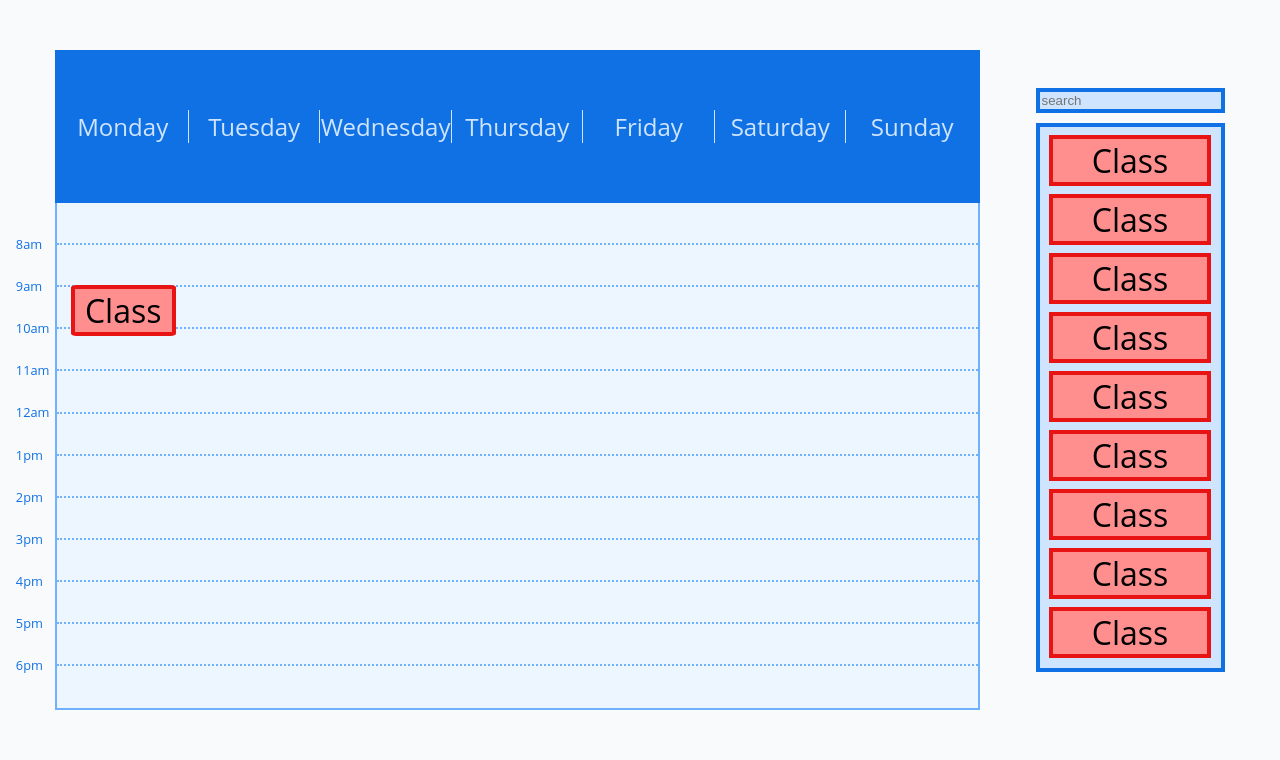
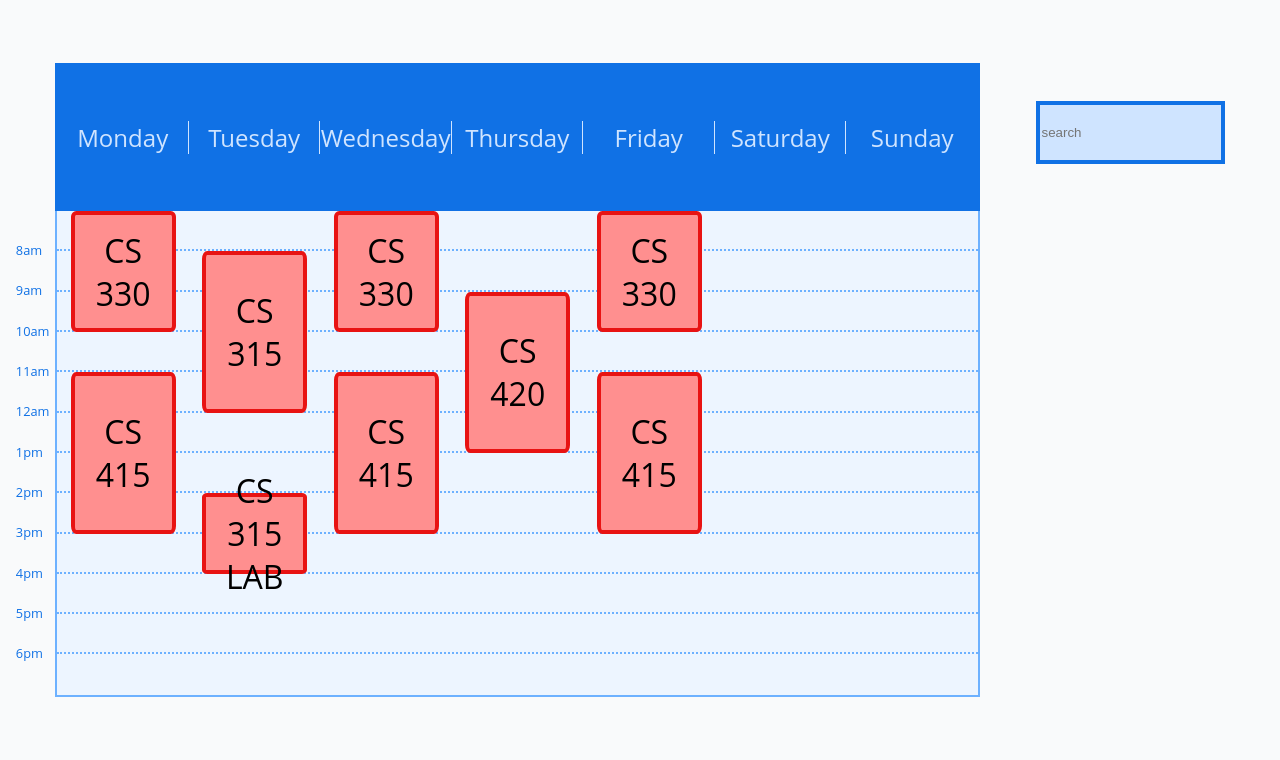
Before and after one commit to jerling2/project-2, a Django app: page /schedulebuilder/ in a window 1280 px wide. Shown: the part 40-800 px from the top of the page. Run offline with Django 4.2, Linux system fonts and the light colour scheme; parts of the project's set-up code (start-up, migrations or seed data) failed here and were passed over.

Commit message:
schedule builder with dummy values

```diff
--- a/project/static/schedule-builder.css
+++ b/project/static/schedule-builder.css
@@ -86,12 +86,9 @@
   display: flex;
   flex-direction: column;
   justify-content: center;
-  grid-column: 1 / 2;
-  grid-row: 3;
   margin-left: 10%;
   margin-right: 10%;
   border-radius: 5%;
-  margin-bottom: 5%;
   background-color: #ff8f8f;
   border: 4px #e81313 solid;
 }
@@ -143,7 +140,7 @@
 }
 
 .class-selection-classes-container {
-  display: flex;
+  display: none;
   flex-direction: column;
   background-color: #CFE4FF;
   border: 4px #1071E5 solid;
@@ -170,3 +167,49 @@
   text-align: center;
   font-size: 2em;
 }
+
+#class-1 {
+  grid-row: 1 / 4;
+  grid-column: 1 / 1;
+}
+
+#class-2 {
+  grid-row: 5 / 9;
+  grid-column: 1 / 1;
+}
+
+#class-3 {
+  grid-row: 1 / 4;
+  grid-column: 3 / 3;
+}
+
+#class-4 {
+  grid-row: 5 / 9;
+  grid-column: 3 / 3;
+}
+
+#class-5 {
+  grid-row: 1 / 4;
+  grid-column: 5 / 5;
+}
+
+#class-6 {
+  grid-row: 5 / 9;
+  grid-column: 5 / 5;
+}
+
+#class-7 {
+  grid-row: 2 / 6;
+  grid-column: 2 / 2;
+}
+
+#class-8 {
+  grid-row: 8 / 10;
+  grid-column: 2 / 2;
+}
+
+
+#class-9 {
+  grid-row: 3 / 7;
+  grid-column: 4 / 4;
+}
--- a/project/static/schedule-builder.js
+++ b/project/static/schedule-builder.js
@@ -1,6 +1,25 @@
 const schedule_builder_container = document.querySelector(".schedule-builder-content-container");
 const schedule_builder_overlay =  document.querySelector(".schedule-builder-content-overlay");
+const class_buttons = document.querySelectorAll(".class-selection-class-container");
 const time_text =  document.querySelectorAll(".time-text");
+const classes = document.querySelectorAll(".schedule-builder-class-container");
+
+const button_clicks = () => {
+    class_buttons.forEach(btn => {
+        btn.addEventListener("click", () => {
+            let class_name = btn.firstElementChild.innerHTML.split(' ').join('-');
+            let classes = document.querySelectorAll(`.${class_name}`);
+            classes.forEach(cls => {
+                if (cls.style.display == 'none') {
+                    cls.style.display = 'flex';
+                } else {
+                    cls.style.display = 'none';
+                }
+            })
+        });
+    });
+}
+
 
 const position_time_text = () => {
     let cell_height = get_cell_height();
@@ -35,4 +54,5 @@
 window.addEventListener('load', () => {
     resize_schedule_builder_overlay();
     position_time_text();
+    button_clicks();
 });
--- a/project/templates/example.html
+++ b/project/templates/example.html
@@ -45,9 +45,49 @@
   </div>
   <div class="schedule-builder-content-container">
     <div class="schedule-builder-content-overlay">
-      <div id="class-1" class="schedule-builder-class-container">
+      <div id="class-1" class="schedule-builder-class-container CS-330">
         <div class="schedule-builder-class-text">
-          Class
+          CS 330
+        </div>
+      </div>
+      <div id="class-2" class="schedule-builder-class-container CS-415">
+        <div class="schedule-builder-class-text">
+          CS 415
+        </div>
+      </div>
+      <div id="class-3" class="schedule-builder-class-container CS-330">
+        <div class="schedule-builder-class-text">
+          CS 330
+        </div>
+      </div>
+      <div id="class-4" class="schedule-builder-class-container CS-415">
+        <div class="schedule-builder-class-text">
+          CS 415
+        </div>
+      </div>
+      <div id="class-5" class="schedule-builder-class-container CS-330">
+        <div class="schedule-builder-class-text">
+          CS 330
+        </div>
+      </div>
+      <div id="class-6" class="schedule-builder-class-container CS-415">
+        <div class="schedule-builder-class-text">
+          CS 415
+        </div>
+      </div>
+      <div id="class-7" class="schedule-builder-class-container CS-315">
+        <div class="schedule-builder-class-text">
+          CS 315
+        </div>
+      </div>
+      <div id="class-8" class="schedule-builder-class-container CS-315-LAB">
+        <div class="schedule-builder-class-text">
+          CS 315 LAB
+        </div>
+      </div>
+      <div id="class-9" class="schedule-builder-class-container CS-420">
+        <div class="schedule-builder-class-text">
+          CS 420
         </div>
       </div>
     </div>
@@ -94,6 +134,21 @@
   </div>
   <div class="class-selection-classes-container">
     <div class="class-selection-class-container">
+      <div class="class-selcection-class-text">CS 315</div>
+    </div>
+    <div class="class-selection-class-container">
+      <div class="class-selcection-class-text">CS 315 LAB</div>
+    </div>
+    <div class="class-selection-class-container">
+      <div class="class-selcection-class-text">CS 330</div>
+    </div>
+    <div class="class-selection-class-container">
+      <div class="class-selcection-class-text">CS 415</div>
+    </div>
+    <div class="class-selection-class-container">
+      <div class="class-selcection-class-text">CS 420</div>
+    </div>
+    <!-- <div class="class-selection-class-container">
       <div class="class-selcection-class-text">Class</div>
     </div>
     <div class="class-selection-class-container">
@@ -104,22 +159,7 @@
     </div>
     <div class="class-selection-class-container">
       <div class="class-selcection-class-text">Class</div>
-    </div>
-    <div class="class-selection-class-container">
-      <div class="class-selcection-class-text">Class</div>
-    </div>
-    <div class="class-selection-class-container">
-      <div class="class-selcection-class-text">Class</div>
-    </div>
-    <div class="class-selection-class-container">
-      <div class="class-selcection-class-text">Class</div>
-    </div>
-    <div class="class-selection-class-container">
-      <div class="class-selcection-class-text">Class</div>
-    </div>
-    <div class="class-selection-class-container">
-      <div class="class-selcection-class-text">Class</div>
-    </div>
+    </div> -->
   </div>
 </div>
 
--- a/project/views.py
+++ b/project/views.py
@@ -3,9 +3,9 @@
 from django.http import JsonResponse
 from django.core.cache import cache
 
-# import project.modules.PageChef.page_chef
-# import project.modules.RMPAPICommunicator.rmp_api_communicator
-# import project.modules.CourseDBCommunicator.courses_db_communicator
+import project.modules.PageChef.page_chef
+import project.modules.RMPAPICommunicator.rmp_api_communicator
+import project.modules.CourseDBCommunicator.courses_db_communicator
 
 
 
```
